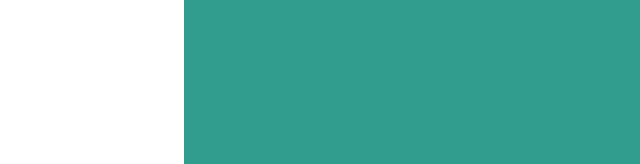
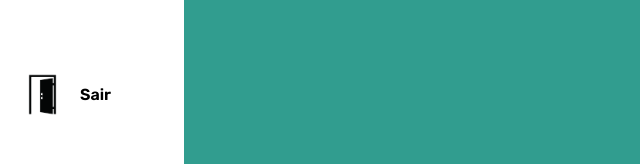
Before and after one commit to rafascarabe/ProjetoIndividual, a plain HTML site: page Website/favoritos.html in a window 1280 px wide. Shown: the part 435-599 px from the top of the page, without its empty margins (0-640 px from the left). Drawn offline with Linux system fonts and the light colour scheme.

Commit message:
nav lateral expansiva

```diff
--- a/Website/favoritos.html
+++ b/Website/favoritos.html
@@ -40,6 +40,11 @@
                 <img src="img/perfil-icons/noticia-icon-removebg-preview.png">
                 <a href="noticias.html">Notícias</a>
             </label>
+
+            <label class="link_home">
+                <img src="img/perfil-icons/sair-icon-removebg-preview.png">
+                <a href="index.css"><b>Sair</b></a>
+            </label>
         </div>
 
     </div>
```
Also changed, not shown: Website/metricas.html (+5 -0 lines), Website/noticias.html (+5 -0 lines), Website/perfil.html (+5 -0 lines).
